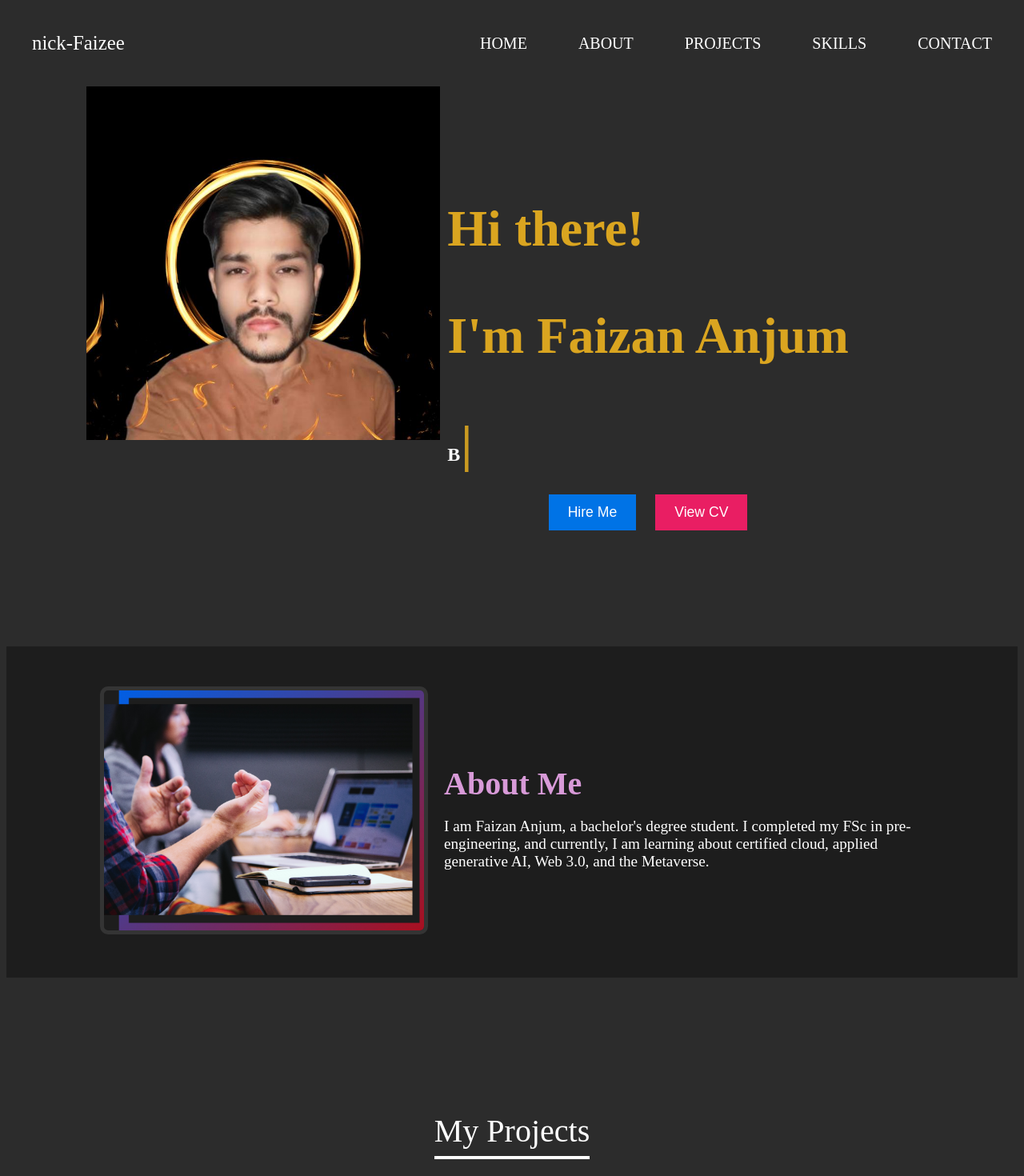
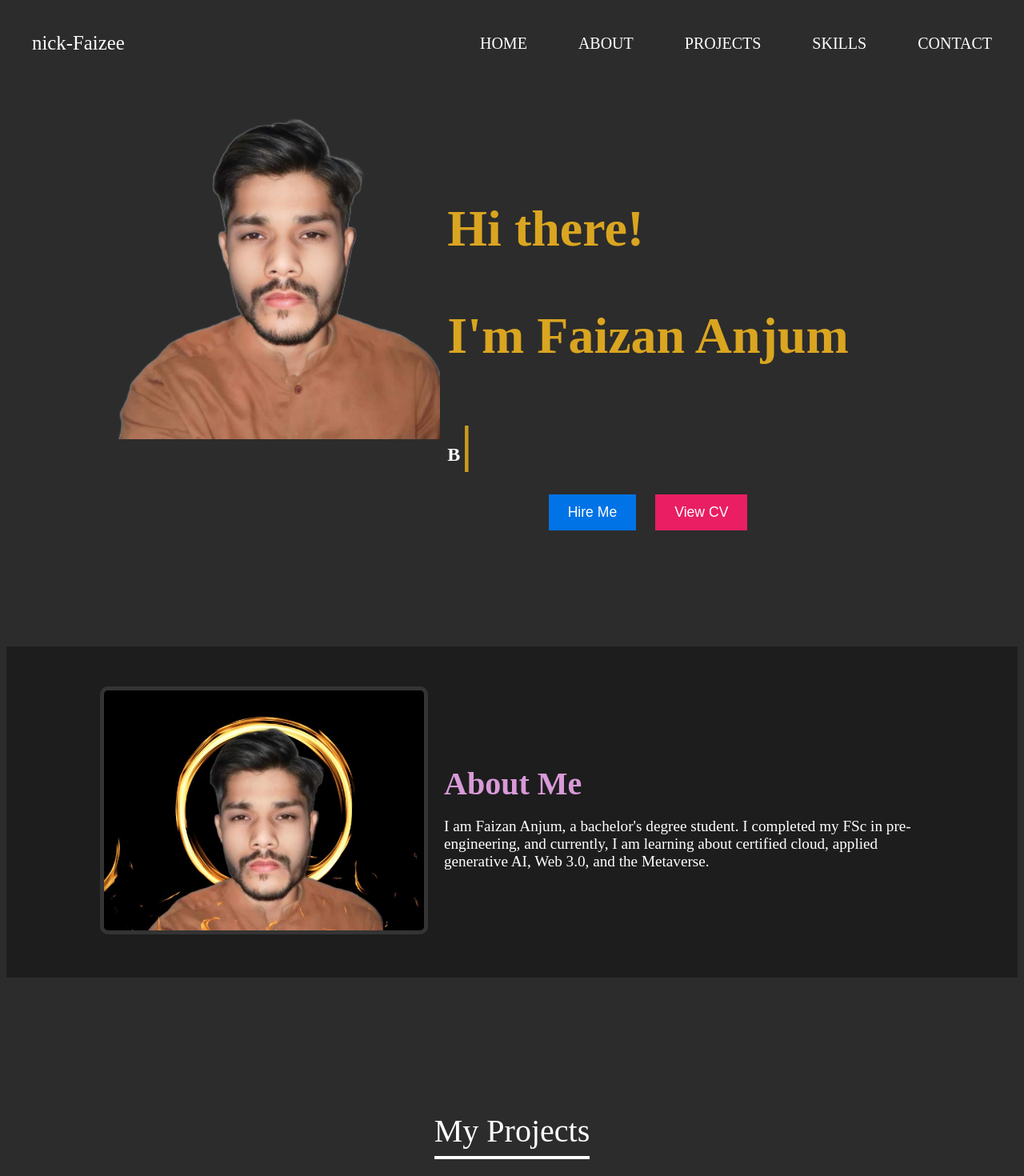
Before and after one commit to mrfaizee12/personal-portfolio, a Next.js app: page / in a window 1280 px wide. Shown: the top 1470 px of the page at 80% size. Built offline with nearby package versions, Linux system fonts and the light colour scheme.

Commit message:
updated profile picture & fornatting css code

```diff
--- a/src/app/globals.css
+++ b/src/app/globals.css
@@ -14,7 +14,7 @@ body {
 
 @media (min-width: 768px) {
   #hero {
-    background-image: url('/profile.jpg');
+    background-image: url("/profile.png");
   }
 }
 
@@ -108,9 +108,6 @@ body {
   }
 }
 
-
-
-
 /* Navbar Container */
 .navbar-container {
   padding-top: 2rem; /* pt-8 */
@@ -200,7 +197,6 @@ body {
   }
 }
 
-
 /* About section styles with black background */
 .about-container {
   display: flex;
@@ -220,7 +216,7 @@ body {
 
 /* Increase image size and make it rectangular */
 .about-image img {
-  width: 400px;  /* Adjusted width for rectangular shape */
+  width: 400px; /* Adjusted width for rectangular shape */
   height: 300px; /* Adjusted height for rectangular shape */
   object-fit: cover;
   margin-right: 20px; /* Spacing between image and text */
@@ -243,7 +239,6 @@ body {
   font-size: 1.2rem;
   color: white; /* Keep text white */
 }
-
 
 /* Mobile styles (min-width: 300px and max-width: 700px) */
 @media (max-width: 700px) {
--- a/src/components/About.tsx
+++ b/src/components/About.tsx
@@ -6,7 +6,7 @@ const About = () => {
     <div id="about" className="about-container">
       <div className="about-content">
         <div className="about-image">
-          <Image src="/about.png" alt="About Faizan Anjum" width={300} height={300} />
+          <Image src="/profile.jpg" alt="About Faizan Anjum" width={300} height={300} />
         </div>
         <div className="about-text">
           <h2>About Me</h2>
```
